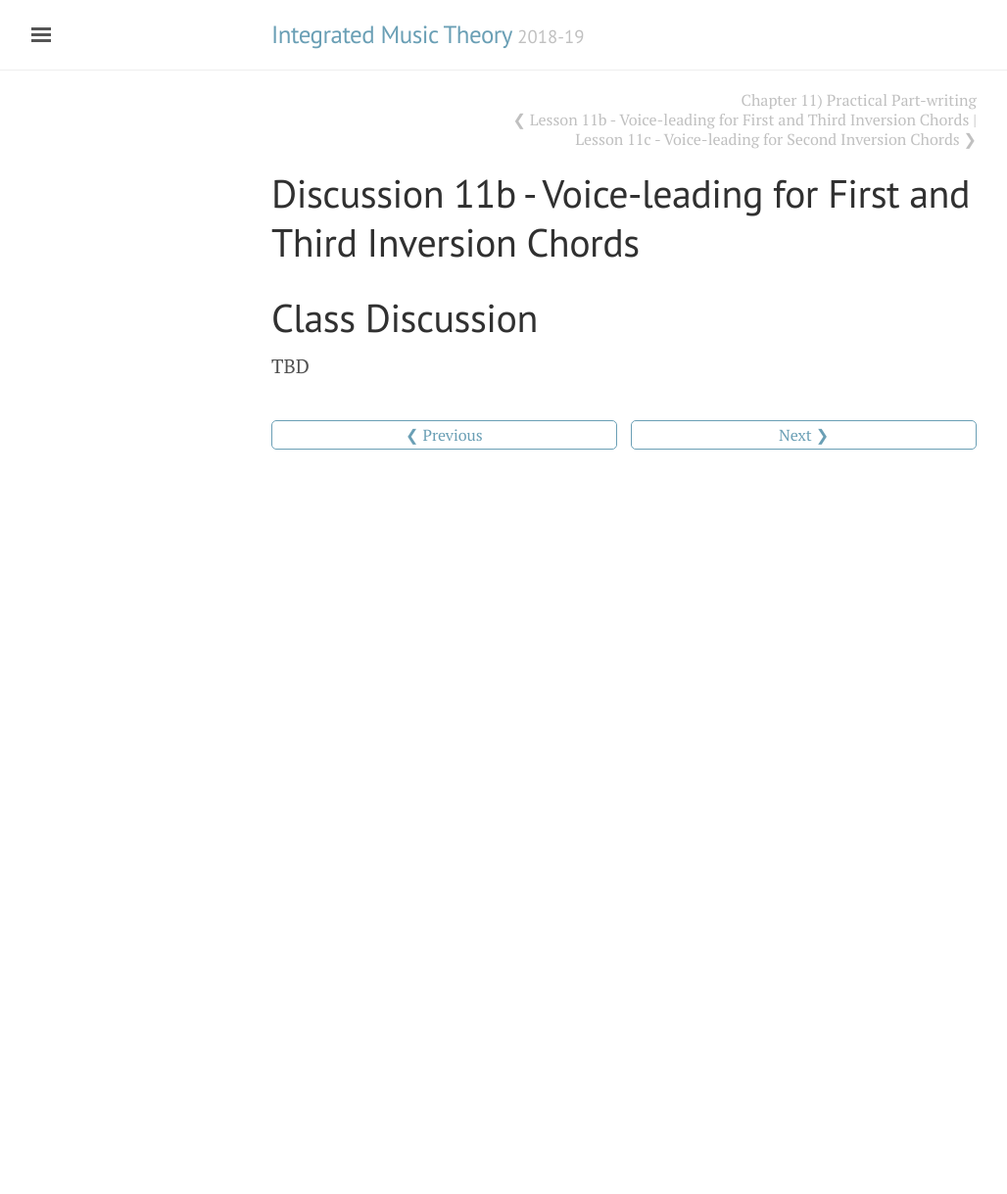
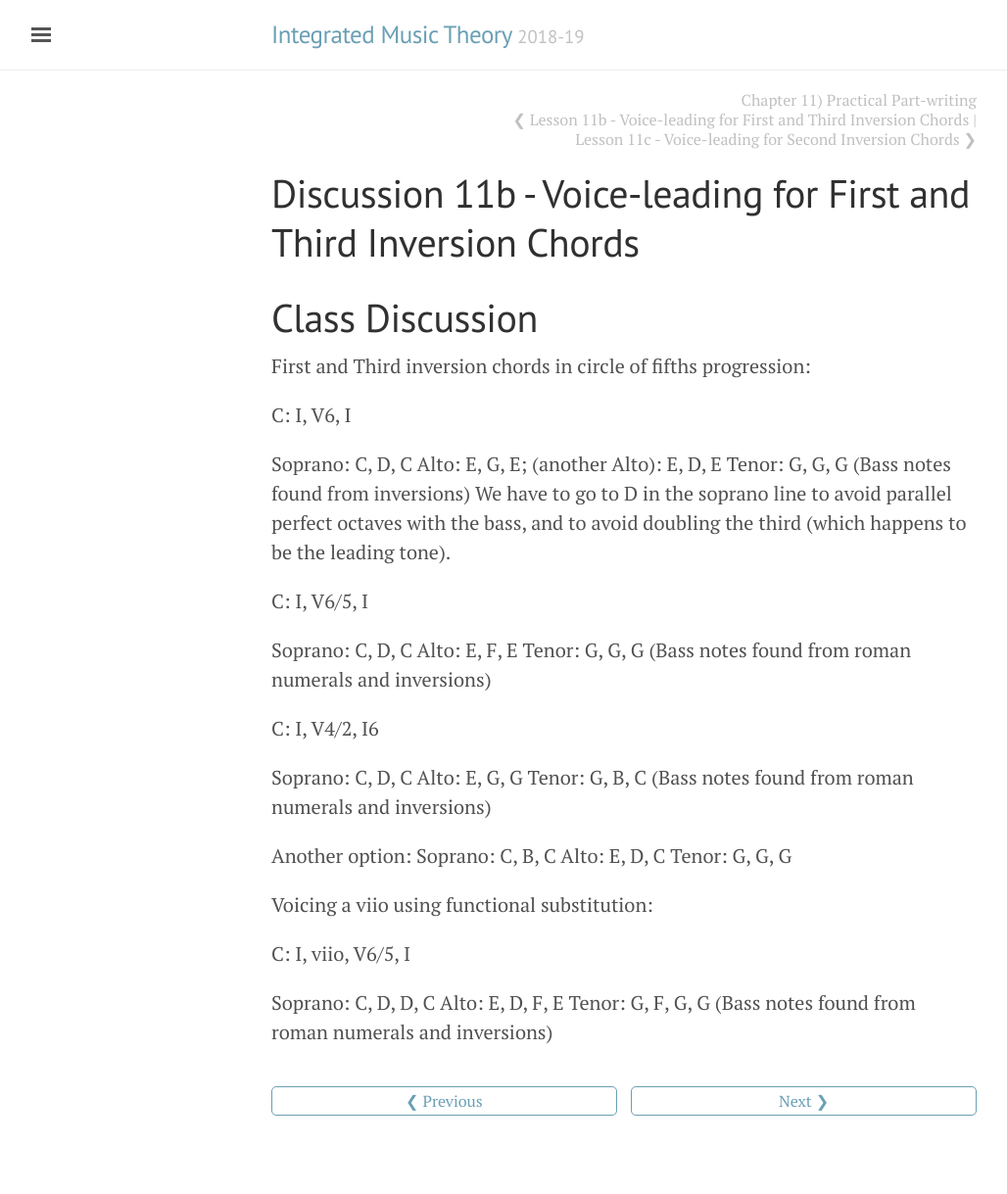
Before and after one commit to intmus/inttheory19-20, a Jekyll site: the page built from _11-further-part-writing/b2-voiceleading1stand3rdinv.md, in a window 1280 px wide. Shown: the whole page at 98% size, without its empty margins (3-1031 px from the left). Built offline with Jekyll 4.4.1, drawn with Linux system fonts in a browser that asks for light colours; before the commit the page ends 900 px from its top, so only the background shows below that.

Commit message:
Update b2-voiceleading1stand3rdinv.md

```diff
--- a/_11-further-part-writing/b2-voiceleading1stand3rdinv.md
+++ b/_11-further-part-writing/b2-voiceleading1stand3rdinv.md
@@ -5,4 +5,24 @@ title: Discussion 11b - Voice-leading for First and Third Inversion Chords
 
 # Class Discussion
 
-TBD
+First and Third inversion chords in circle of fifths progression:
+
+C: I, V6, I
+
+Soprano: C, D, C  Alto: E, G, E; (another Alto): E, D, E  Tenor: G, G, G  (Bass notes found from inversions)  We have to go to D in the soprano line to avoid parallel perfect octaves with the bass, and to avoid doubling the third (which happens to be the leading tone).
+
+C: I, V6/5, I
+
+Soprano: C, D, C  Alto: E, F, E  Tenor: G, G, G  (Bass notes found from roman numerals and inversions)
+
+C: I, V4/2, I6
+
+Soprano: C, D, C  Alto: E, G, G Tenor: G, B, C  (Bass notes found from roman numerals and inversions)
+
+Another option: Soprano: C, B, C  Alto: E, D, C  Tenor: G, G, G
+
+Voicing a viio using functional substitution:
+
+C: I, viio, V6/5, I
+
+Soprano: C, D, D, C  Alto: E, D, F, E  Tenor: G, F, G, G  (Bass notes found from roman numerals and inversions)
```
